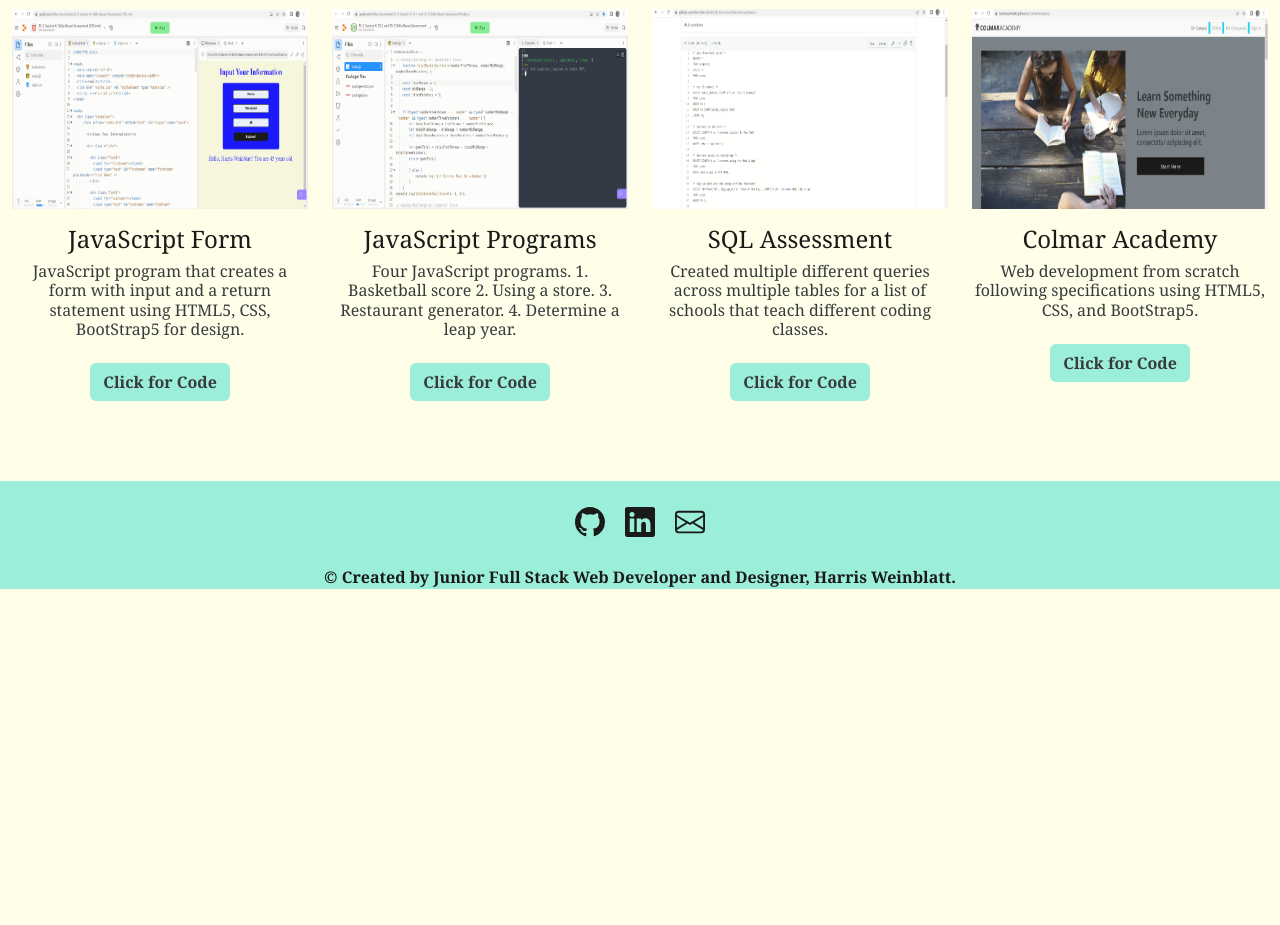
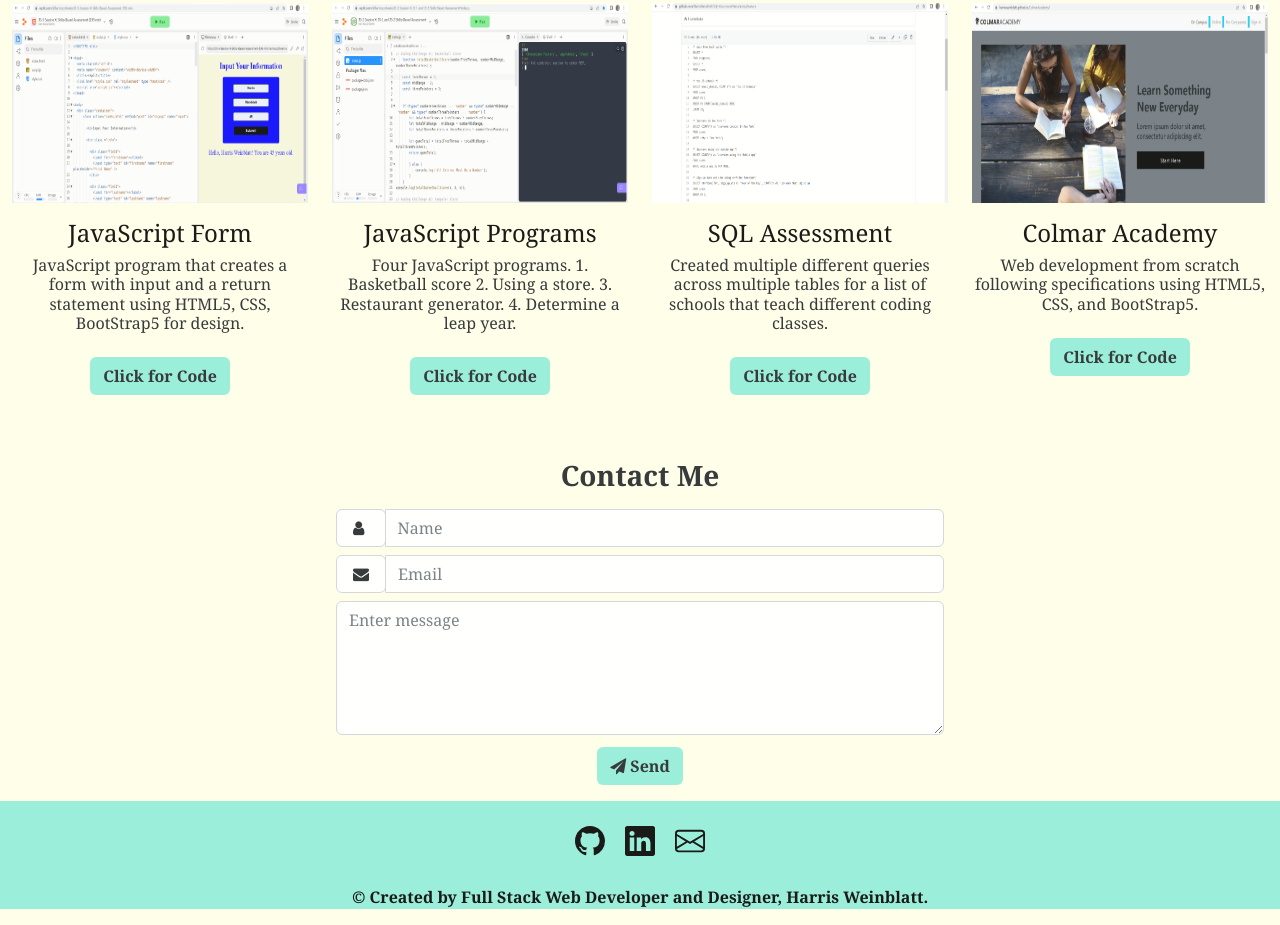
Before and after one commit to HarrisWeinblatt/HSW---Portfolio, a website: page index.html in a window 1280 px wide. Shown: the part 1659-2584 px from the top of the page. Before the commit the page ends 2264 px from the top, so only its background shows below. Drawn offline with nearby package versions, Linux system fonts and the light colour scheme.

Commit message:
contact me

```diff
--- a/css/style.css
+++ b/css/style.css
@@ -24,7 +24,7 @@ footer  {
 .navbar a {
     color: black;
     font-weight: bold;
-    font-size: 22px;
+    font-size: 18px;
 }
 
 .nav-item a:hover {
@@ -45,8 +45,8 @@ footer  {
 .navbar-toggler:focus,
 .navbar-toggler:active,
 .navbar-toggler-icon:focus {
+    box-shadow: none;
     outline: none;
-    box-shadow: none;
 }
 
 .container-fluid .overlay {
--- a/index.html
+++ b/index.html
@@ -11,6 +11,8 @@
         integrity="sha384-gH2yIJqKdNHPEq0n4Mqa/HGKIhSkIHeL5AyhkYV8i59U5AR6csBvApHHNl/vI1Bx" crossorigin="anonymous">
     <script src="https://cdn.jsdelivr.net/npm/@popperjs/core@2.9.2/dist/umd/popper.min.js" integrity="sha384-IQsoLXl5PILFhosVNubq5LC7Qb9DXgDA9i+tQ8Zj3iwWAwPtgFTxbJ8NT4GN1R8p" crossorigin="anonymous"></script>
     <script src="https://cdn.jsdelivr.net/npm/bootstrap@5.0.2/dist/js/bootstrap.min.js" integrity="sha384-cVKIPhGWiC2Al4u+LWgxfKTRIcfu0JTxR+EQDz/bgldoEyl4H0zUF0QKbrJ0EcQF" crossorigin="anonymous"></script>
+    <link rel='stylesheet' href="https://cdnjs.cloudflare.com/ajax/libs/font-awesome/4.7.0/css/font-awesome.min.css" />
+
     <link rel="stylesheet" href="css/style.css">
 
 </head>
@@ -34,6 +36,7 @@
                     <li class="nav-item">
                         <a class="nav-link" href="#education">Education</a>
                     </li>
+
                     <li class="nav-item">
                         <a class="nav-link" href="#projects">Projects</a>
                     </li>
@@ -60,14 +63,36 @@
                             <li><a class="dropdown-item-dark text-decoration-none" href="https://harrisweinblatt.github.io/ColmarAcademy/" target="_blank">Colmar Academy</a></li>
                           </ul>
                     </li>
-
-
-
+                    <li class="nav-item">
+                        <a class="nav-link" href="#contactme">Contact Me</a>
+                    </li>
 
                 </ul>
             </div>
         </div>
     </nav>
+
+
+
+    <div class="container-fluid mt-3 mb-3">
+        <div id="carouselExampleSlidesOnly" class="carousel slide" data-bs-ride="carousel" data-interval="100">
+            <div class="carousel-inner banner_img_size">
+                <div class="carousel-item active">
+                    <img src="images/banner-pict.PNG" class="d-block w-100" alt="...">
+                </div>
+                <div class="carousel-item">
+                    <img src="images/banner-pic2.jpg" class="d-block w-100" alt="...">
+                </div>
+                <div class="carousel-item">
+                    <img src="images/banner-pic3.jpg" class="d-block w-100" alt="...">
+                </div>
+                <div class="overlay" id="mission">
+                    <h1 class="container-fluid" style="font-size:3.5vw;"><strong>Harris Weinblatt</strong></h1>
+                    <h4 class="container-fluid" style="font-size:3.5vw;"><strong>Full Stack</h4>
+                </div>
+            </div>
+        </div>
+    </div>
 
     <div class="container-fluid pt-3">
 
@@ -90,28 +115,6 @@
             </div>
         </div>
     </div>
-
-    <div class="container-fluid mt-3 mb-3">
-        <div id="carouselExampleSlidesOnly" class="carousel slide" data-bs-ride="carousel" data-interval="100">
-            <div class="carousel-inner banner_img_size">
-                <div class="carousel-item active">
-                    <img src="images/banner-pict.PNG" class="d-block w-100" alt="...">
-                </div>
-                <div class="carousel-item">
-                    <img src="images/banner-pic2.jpg" class="d-block w-100" alt="...">
-                </div>
-                <div class="carousel-item">
-                    <img src="images/banner-pic3.jpg" class="d-block w-100" alt="...">
-                </div>
-                <div class="overlay" id="mission">
-                    <h1 class="container-fluid" style="font-size:3.5vw;"><strong>Harris Weinblatt</strong></h1>
-                    <h4 class="container-fluid" style="font-size:3.5vw;"><strong>Full Stack</h4>
-                </div>
-            </div>
-        </div>
-    </div>
-
-
 
     <div class="row mt-4 ms-1 justify-content-evenly">
         <div class="col-3 rounded-4 border border-5 border-secondary">
@@ -136,8 +139,8 @@
             <div class="text-center" id="skills">
                 <p>
                 <h3 class="text-black fw-bolder mt-3 mb-1">Skills</h3>
-                <h6 class="text-black mt-3">JavaScript, Java, SQL
-                HTML5, CSS, Bootstrap, GitHub, Git, VS Code, Communication, Teamwork, Leadership, Trainer, Future Orientation, Growth Mindset, Perseverance, Pro-activeness, Personal Responsibility, Writing, Design, Microsoft Office, Juggling, Instructor, Manipulating and Juggling Fire</h6>
+                <h6 class="text-black mt-3">Responsive Web Design, JavaScript, Java, SQL
+                HTML5, CSS, Bootstrap, GitHub, Git, VS Code, Communication, Teamwork, Leadership, Trainer, Future Orientation, Growth Mindset, Perseverance, Pro-activeness, Personal Responsibility, Writing, Design, Microsoft Office, Juggling, Instructor, Manipulating Fire</h6>
                 </p>
             </div>
         </div>
@@ -230,7 +233,45 @@
         </div>
       </div>
 
-    <footer class="text-center text-black  mt-3">
+
+      <div class="container-fluid" style="max-width: 50%;">
+        <form action="https://formkeep.com/f/54d7c1e707ca" accept-charset="UTF-8" enctype="multipart/form-data" method="POST" target="_blank">
+          <h3 style="text-align: center; font-weight: bold" class="pb-1">Contact Me</h3>
+
+          <div class="form-group p-1">
+            <div class="input-group">
+              <div class="input-group-prepend">
+                <span class="input-group-text bg-white">
+                  <i class="fa fa-user p-1"></i>&nbsp
+                </span>
+              </div>
+              <input name="name" type="name" placeholder="Name" class="form-control border-left-0" required>
+            </div>
+          </div>
+
+          <div class="form-group p-1">
+            <div class="input-group">
+              <div class="input-group-prepend">
+                <span class="input-group-text bg-white">
+                  <i class="fa fa-envelope p-1"></i>
+                </span>
+              </div>
+              <input name="email" type="email" placeholder="Email" class="form-control border-left-0" required>
+            </div>
+          </div>
+
+          <div class="form-group p-1">
+            <textarea class="form-control" id="message" rows="5" placeholder="Enter message" required></textarea>
+          </div>
+          <button type="submit" class="btn mt-2">
+            <i class="fa fa-paper-plane"></i>
+            Send
+          </button>
+        </form>
+      </div>
+
+
+    <footer class="text-center text-black  mt-3" id="contactme">
         <div>
             <a href="https://github.com/HarrisWeinblatt" target="_blank"><svg xmlns="http://www.w3.org/2000/svg" width="30" height="30" fill="black" class="bi-github" viewBox="0 0 16 16">
                 <path d="M8 0C3.58 0 0 3.58 0 8c0 3.54 2.29 6.53 5.47 7.59.4.07.55-.17.55-.38 0-.19-.01-.82-.01-1.49-2.01.37-2.53-.49-2.69-.94-.09-.23-.48-.94-.82-1.13-.28-.15-.68-.52-.01-.53.63-.01 1.08.58 1.23.82.72 1.21 1.87.87 2.33.66.07-.52.28-.87.51-1.07-1.78-.2-3.64-.89-3.64-3.95 0-.87.31-1.59.82-2.15-.08-.2-.36-1.02.08-2.12 0 0 .67-.21 2.2.82.64-.18 1.32-.27 2-.27.68 0 1.36.09 2 .27 1.53-1.04 2.2-.82 2.2-.82.44 1.1.16 1.92.08 2.12.51.56.82 1.27.82 2.15 0 3.07-1.87 3.75-3.65 3.95.29.25.54.73.54 1.48 0 1.07-.01 1.93-.01 2.2 0 .21.15.46.55.38A8.012 8.012 0 0 0 16 8c0-4.42-3.58-8-8-8z"/>
@@ -243,7 +284,7 @@
               </svg></a>
         </div>
         <div>
-            <p class="credits mt-4"> © Created by Junior Full Stack Web Developer and Designer, Harris Weinblatt.</p>
+            <p class="credits mt-4"> © Created by Full Stack Web Developer and Designer, Harris Weinblatt.</p>
     </footer>
 
     <script type="module" src="/index.js"></script>
```
